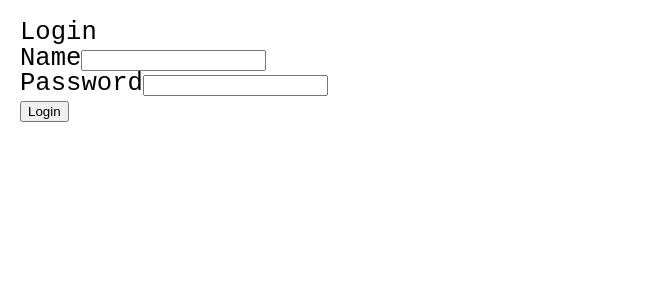
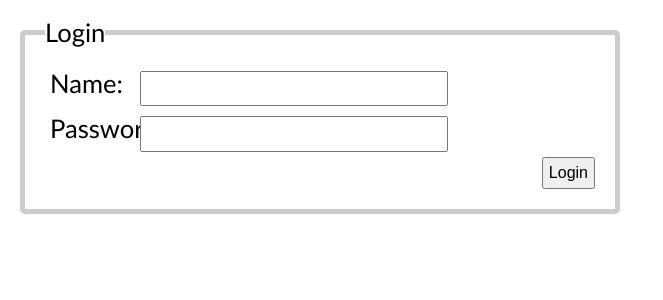
Before and after one commit to Pierluigi10/mern--showcase-app-frontend, a React (Create React App) app: page / in a window 1280 px wide. Shown: the top 300 px of the page, without its empty margins (0-663 px from the left). Built offline with nearby package versions, Linux system fonts and the light colour scheme.

Commit message:
add read me and style

```diff
--- a/src/App.scss
+++ b/src/App.scss
@@ -1,7 +1,73 @@
 body {
-  padding: 20px;
-  font-family: "Courier New", Courier, monospace;
-  .App {
-    font-size: 1.6rem;
-  }
+	padding: 20px;
+	font-family: "Gill Sans", "Gill Sans MT", Calibri, "Trebuchet MS", sans-serif;
+	.App {
+		font-size: 1.6rem;
+		h1 {
+			font-size: 2.5rem;
+			color: #777;
+			font-weight: bold;
+			margin: 0 0 20px 0;
+		}
+		h2 {
+			font-size: 2rem;
+			color: #888;
+			font-weight: bold;
+			margin: 10px 0;
+			background-color: #eee;
+			padding: 5px;
+		}
+		h1:not(:first-of-type) {
+			margin-top: 20px;
+		}
+		ul {
+			list-style-type: disc;
+			margin: 0 0 0 30px;
+		}
+
+		form {
+			width: 600px;
+			.note.invalid {
+				color: red;
+			}
+			fieldset {
+				border: 5px solid #ccc;
+				border-radius: 5px;
+				padding: 20px;
+
+				.row {
+					display: flex;
+					align-content: start;
+					padding: 5px;
+					label {
+						&::after {
+							content: ":";
+						}
+						width: 90px;
+						margin: 0 0 10px 0;
+					}
+					input {
+						font-size: 1rem;
+						width: 300px;
+					}
+				}
+				.note {
+					font-size: 1rem;
+					margin: 0 0 20px 97px;
+				}
+				.invalid input {
+					color: red;
+				}
+
+				.buttonRow {
+					display: flex;
+					justify-content: right;
+					button {
+						font-size: 1rem;
+						padding: 5px;
+					}
+				}
+			}
+		}
+	}
 }
```
Also changed, not shown: 1 other file (tests, documents, lock files or other folders).
